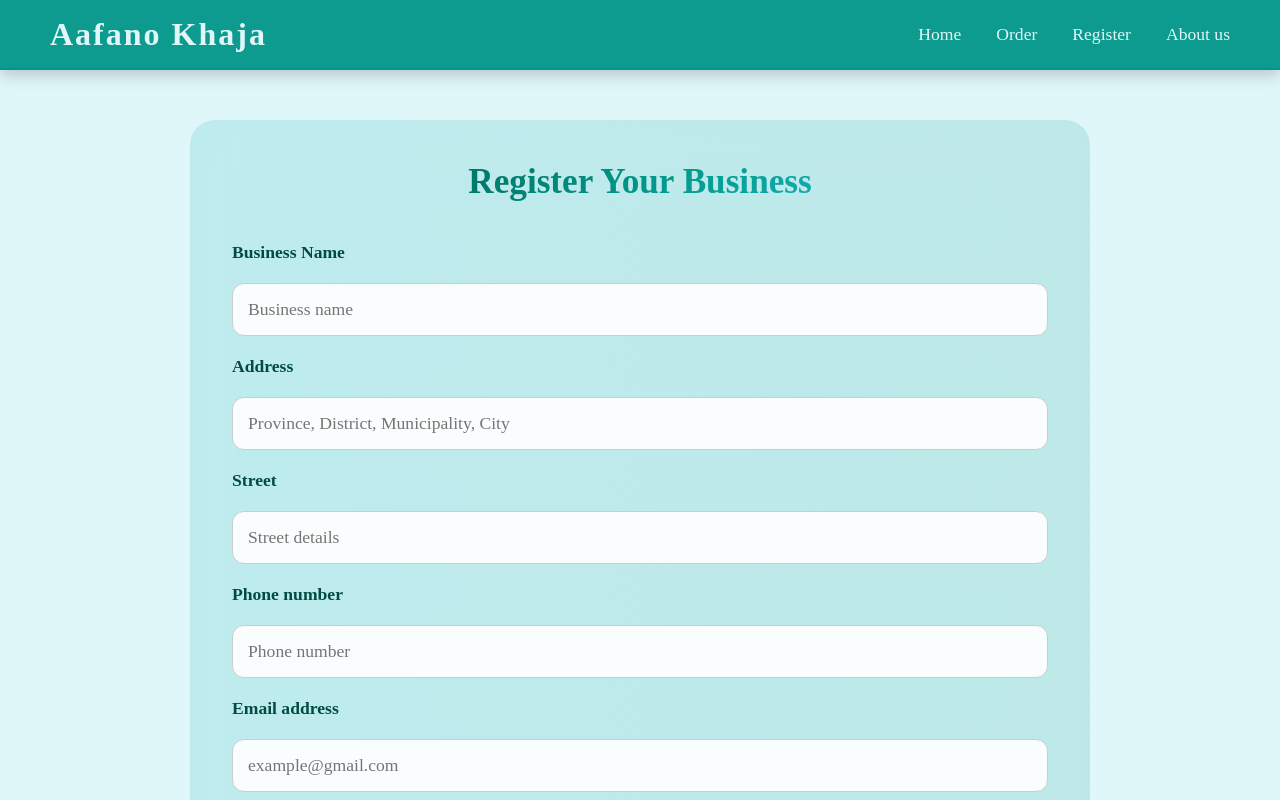
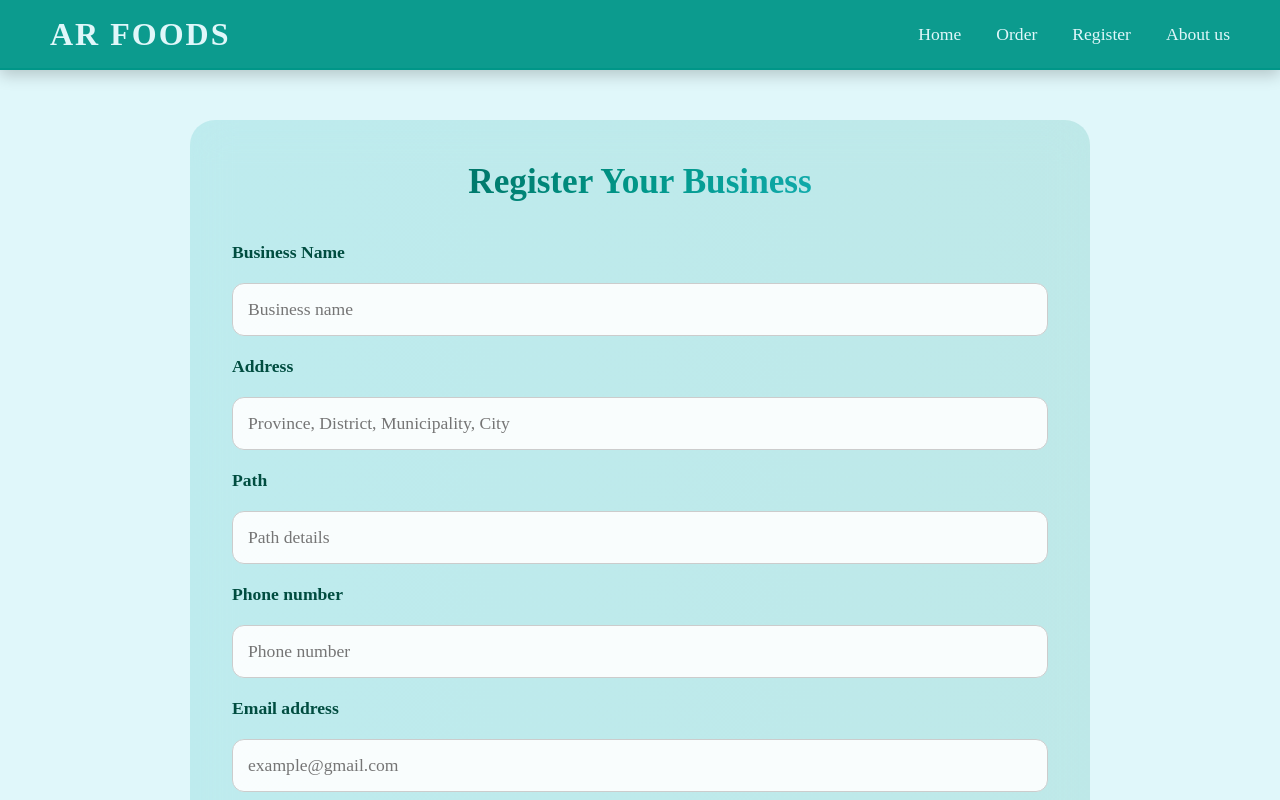
Before and after one commit to New-Horizon-EBS-School/Alkyne, a website: page public/register.html in a window 1280 px wide. Shown: the top 800 px of the page. Drawn offline with Linux system fonts and the light colour scheme.

Commit message:
Update register.html

```diff
--- a/public/register.html
+++ b/public/register.html
@@ -216,12 +216,13 @@
 </head>
 <body>
   <nav>
-    <a href="index.html" class="brand-name">Aafano Khaja</a>
+    <a href="index.html" class="brand-name">AR FOODS</a>
     <div class="links-box">
       <a href="index.html" class="links">Home</a>
       <a href="order.html" class="links">Order</a>
       <a href="register.html" class="links">Register</a>
-      <p class="links">About us</p>
+      <!-- <p class="links">About us</p> -->
+       <a href="aboutus.html" class="links">About us</a>
     </div>
   </nav>
 
@@ -240,8 +241,8 @@
     <label>Address</label>
     <input placeholder="Province, District, Municipality, City" id="address" required>
 
-    <label>Street</label>
-    <input placeholder="Street details" id="street" required>
+    <label>Path</label>
+    <input placeholder="Path details" id="street" required>
 
     <label>Phone number</label>
     <input placeholder="Phone number" id="phone" required>
```
